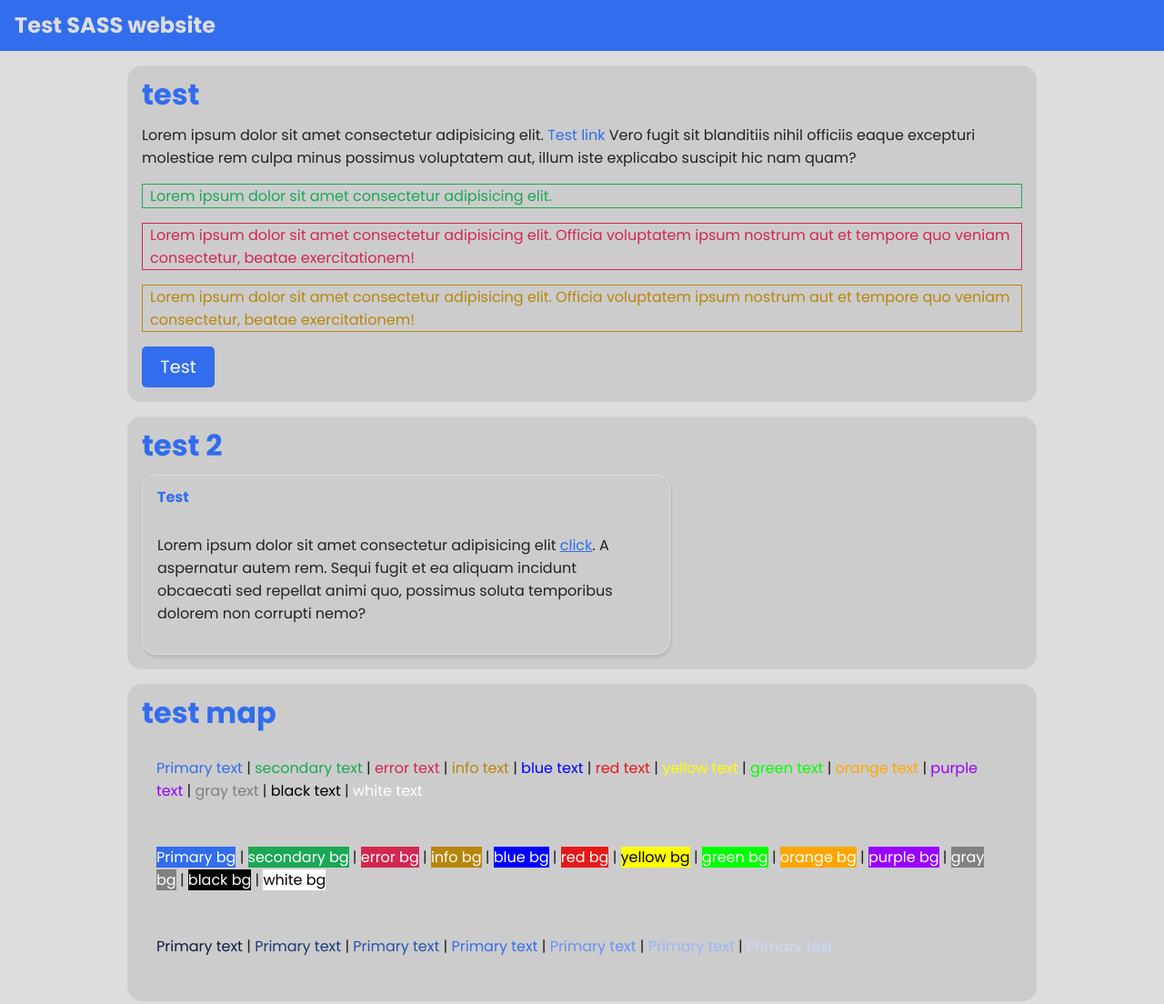
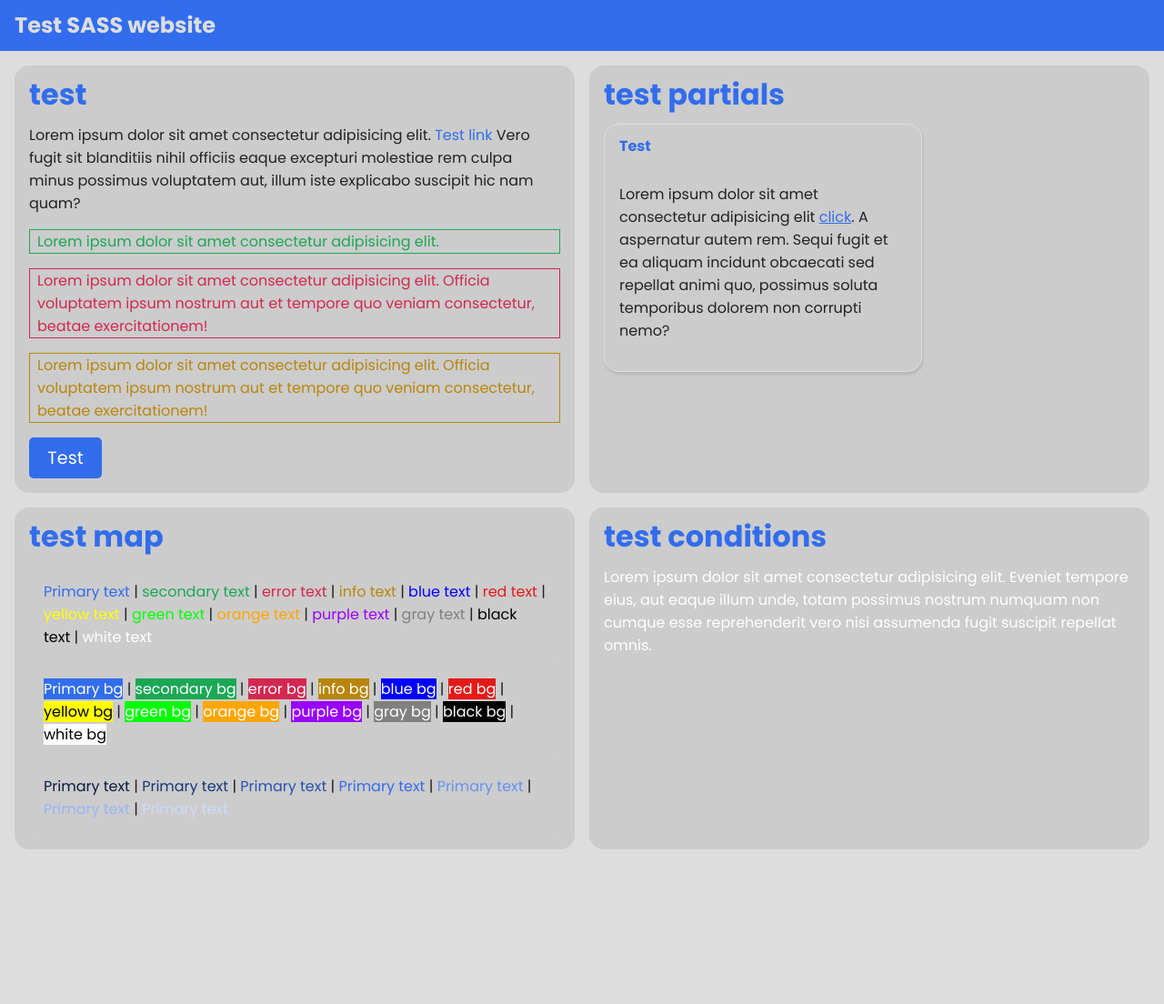
Before and after one commit to Quiatus/prj-sasslib, a website: page index.html in a window 1280 px wide. Shown: the whole page at 91% size. After the commit the page ends 950 px from the top, so only its background shows below. Drawn offline with Linux system fonts and the light colour scheme.

Commit message:
add conditions

```diff
--- a/index.html
+++ b/index.html
@@ -30,7 +30,7 @@
         </div>
 
         <div class="section">
-            <h1>test 2</h1>
+            <h1>test partials</h1>
 
             <div class="card">
                 <h1 class="card-title">
@@ -89,6 +89,13 @@
             </div>
         </div>
 
+        <div class="section">
+            <h1>test conditions</h1>
+
+            <p class="test-if">Lorem ipsum dolor sit amet consectetur adipisicing elit. Eveniet tempore eius, aut eaque illum unde, totam possimus nostrum numquam non cumque esse reprehenderit vero nisi assumenda fugit suscipit repellat omnis.</p>
+
+        </div>
+
     </main>
 </body>
 </html>
--- a/sass/_base.scss
+++ b/sass/_base.scss
@@ -13,12 +13,23 @@ header {
   color: $bgcolor;
   padding: $size-def;
   display: flex;
+  position: sticky;
+  top: 0
 }
 
 body {
   font-family: $font;
   background-color: $bgcolor;
   color: $text-general;
+  scroll-behavior: smooth;
+}
+
+main {
+  display: grid;
+  padding: $size-def;
+  grid-template-columns: repeat(2, 1fr);
+  grid-template-rows: auto;
+  gap: $size-def;
 }
 
 ul {
@@ -46,7 +57,6 @@ p {
 }
 
 div {
-  margin: $size-def auto;
   padding: $size-def;
   background-color: $bgcolor-secondary;
   border-radius: $size-def;
--- a/sass/_colors.scss
+++ b/sass/_colors.scss
@@ -12,6 +12,7 @@
 
     // light/dark variations using for
 
+    @if ($val != black and $val != white) { // excludes white and black variations
         @for $i from 1 through 3 {
             .text-#{$key}-light-#{$i} {
                 color: mix(white, $val, $i * 25%)
@@ -23,5 +24,17 @@
                 color: mix(black, $val, $i * 25%)
             }
         }
+    }
+}
 
+// conditions
+
+@if (false) {
+    .test-if {
+        color: #000;
     }
+} @else {
+    .test-if {
+        color: #fff;
+    }
+}
--- a/sass/_components.scss
+++ b/sass/_components.scss
@@ -23,8 +23,8 @@ button:active {
 
 // divs
 
-.section {
-    max-width: 1000px;
+.section:hover {
+    box-shadow: 0 0 10px map-get($colors, "gray");
 }
 
 .card {
```
Also changed, not shown: css/style.css. Lines whose indentation alone changed are shown as unchanged.
